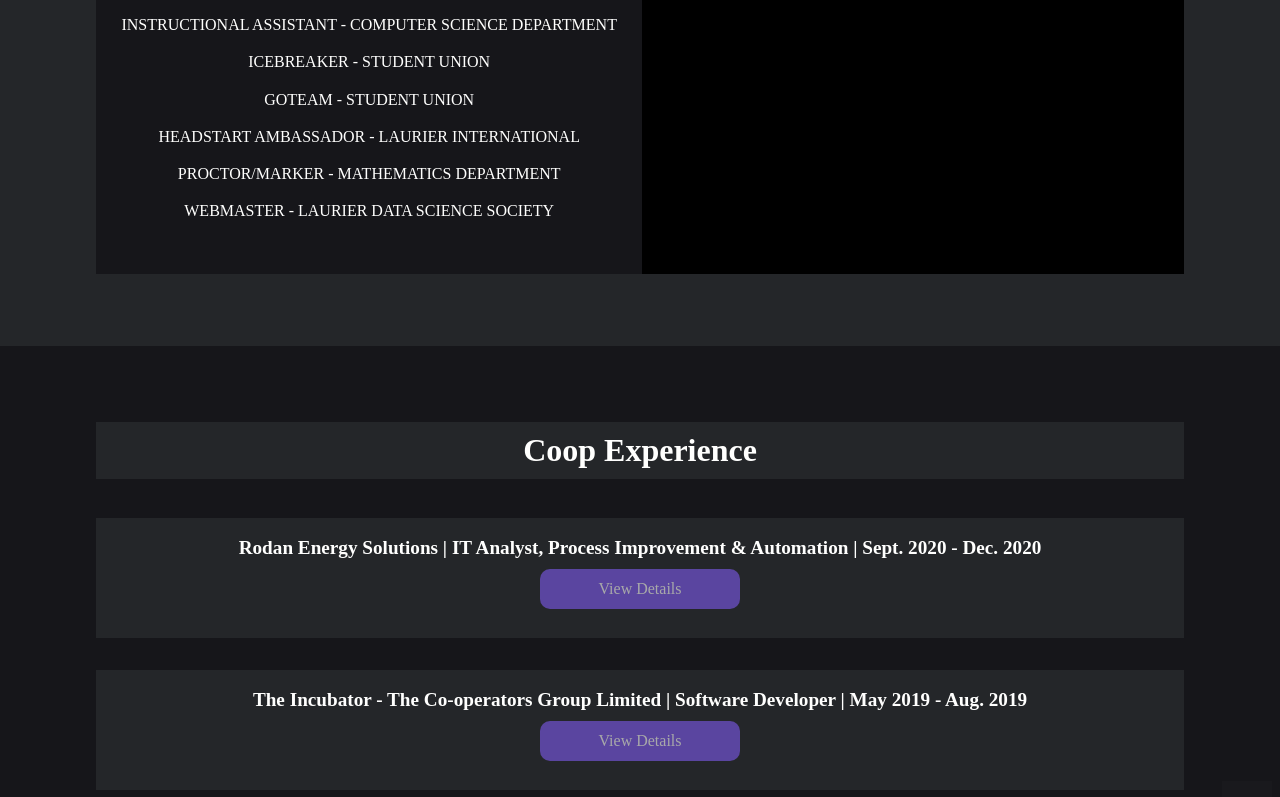
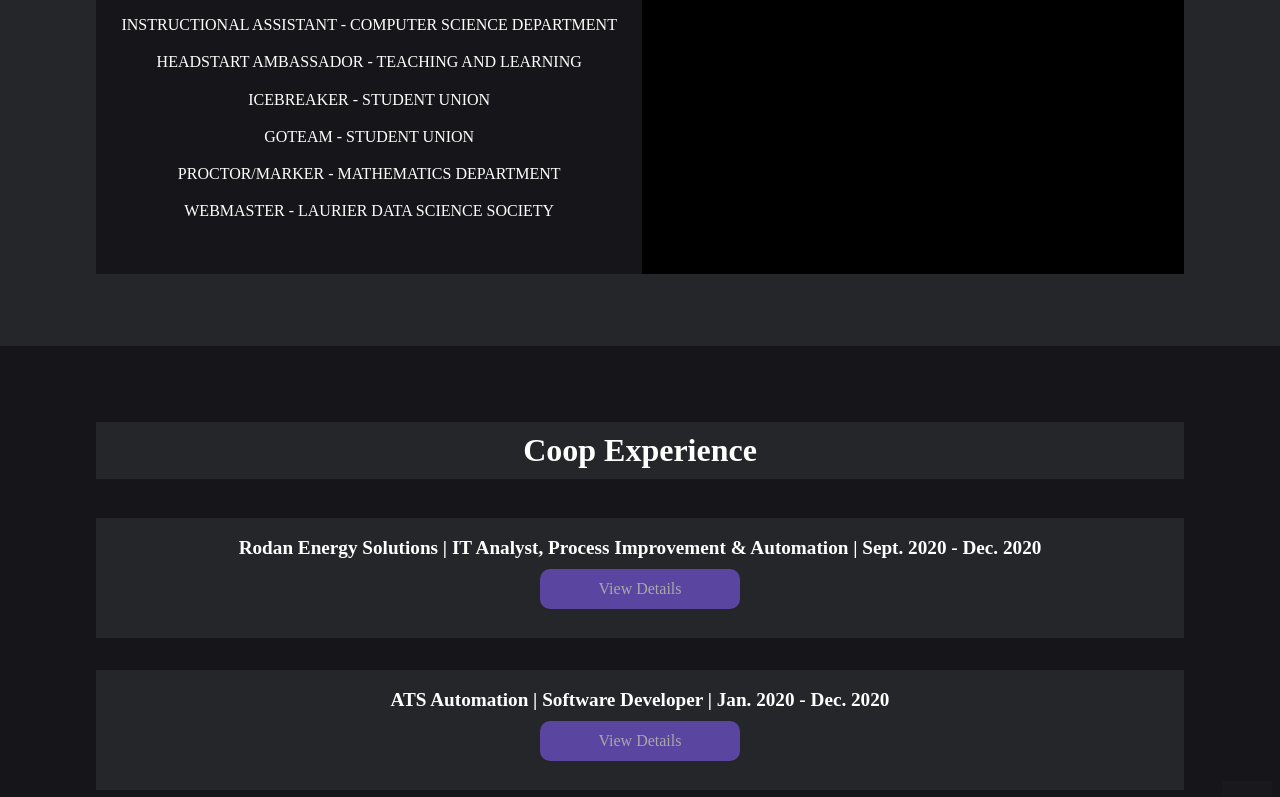
Before and after one commit to AbdulBaseetShabi/AbdulBaseetShabi.github.io, a React (Create React App) app: page / in a window 1280 px wide. Shown: the part 1440-2237 px from the top of the page. Built offline with nearby package versions, Linux system fonts and the light colour scheme.

Commit message:
updating content on website

```diff
--- a/src/global/global-variables.js
+++ b/src/global/global-variables.js
@@ -1,4 +1,4 @@
-const GOOGLE_DRIVE_PREFIX ="https://drive.google.com/uc?export=view&id=";
+const GOOGLE_DRIVE_PREFIX = "https://drive.google.com/uc?export=view&id=";
 // Education
 const EDUCATION = [
   {
@@ -19,28 +19,36 @@ const ACTIVITIES = [
   {
     name: "President - Laurier Computing Society",
     reflection: [
-      "A multi-paragraph essay commonly includes introduction and conclusion paragraphs, with topic paragraphs in between.",
-      "The introduction usually includes a thesis statement, and provides general direction for the paper. The conclusion ties together the key points. The middle paragraphs, typically one to three of them, include specific topics or points that support the thesis, or provide details related to the essay theme. An outline is helpful in organizing the content in a multi-paragraph essay. Each supporting paragraph should only cover one main topic or point.",
+      "If I had to pick, this would be my favourite experience. It was the first time I had a leadership role aside from being the eldest child. It put me in a position where I was the key decision-maker. My decisions had a direct impact on the success or the failure of the club.",
+      "This role spans over three semesters, two of which are active club seasons. In this role, I had learning experiences during the club's first active semester. Some decisions were made that could have been better. But overall, the experience improved my creative and problem-solving skillset, which resulted in a multitude of successful events.",
     ],
   },
   {
     name: "Global Engagement Student Ambassador - Laurier International",
-    reflection: [],
+    reflection: [
+      "I understand the importance of support, especially when leaving your environment to a foreign environment. I reflect on being 16 in my first year in university, after being in Toronto for a year, I felt so lost like a needle in a haystack. There was so much going on and no sense of direction on what to do. This is why I am proud of this role. I was given the opportunity to help students in a similar situation, who are coming or going on the student exchange program.",
+    ],
   },
   {
     name: "Peer Mentor/Tutor - Mathematics and Statistics Support",
-    reflection: [],
+    reflection: [
+      "It is important to give back to your community or a source that helped you get to where you currently are. This resource was that to me. In my first year, I used it a lot to better understand concepts taught in class. I had the opportunity to meet upper-year students and get valuable advice. When I became an upper-year student ('old'), I felt the need to give back. Hence, my involvement with this role.",
+    ],
   },
   {
     name: "Instructional Assistant - Computer Science department",
     reflection: [],
   },
+  {
+    name: "Headstart Ambassador - Teaching and Learning",
+    reflection: [
+      "As a headstart ambassador, my role officially is to ease the transition of students into the university lifestyle. Upon reflection, my role unofficially expands to their parents. I am reminded of how much love parents have for their kids. I see parents asking more questions, being more worried than their kids, and honestly, in need of the service more than the students. This is why sometimes I take it upon myself to cater to the needs of the parents.",
+      "This role taught me how to be more compassionate, patient and understanding, that sometimes you should be open to doing a little bit more. The worst that could happen is you learn or experience something new."
+    ],
+  },
   { name: "Icebreaker - Student Union", reflection: [] },
   { name: "GoTeam - Student Union", reflection: [] },
-  {
-    name: "Headstart Ambassador - Laurier International",
-    reflection: [],
-  },
+
   {
     name: "Proctor/Marker - Mathematics Department",
     reflection: [],
@@ -65,24 +73,11 @@ const COOPS = [
       "VBA",
       "Python",
     ],
-    summary: [],
-    type: "coop",
-  },
-  {
-    company: "The Incubator - The Co-operators Group Limited",
-    date_from: "May 2019",
-    date_to: "Aug. 2019",
-    title: "Software Developer",
-    location: "Waterloo, ON, Canada",
-    tools_and_technologies: ["Git", "Atlassian", "Visual Studio", "MongoDB"],
-    languages_and_frameworks: [
-      "HTML",
-      "CSS",
-      "JavaScript",
-      "Angular",
-      "NodeJS",
+    summary: [
+      "Compared to my other coop terms, this coop was unique in many ways. One, it was the first full-term I worked virtually from my bedroom. Secondly, it allowed me to work more autonomously. A repetitive task or process would be presented to me during my weekly meeting, and  I had full creative control on deciding what the best approach was to automate it. I had to factor in the level of technological savviness of the person that would use the tool, the approach that relied the least on 3rd party libraries or tools, and the company's current technological infrastructure.",
+      "I worked on one web application to automate sending paystubs to vendors. The project was built on NodeJS and relied on a pdf and CSV data to know who to email the appropriate information. I worked on 2 Excel-based solutions using VBA, to read, represent and export data in an appropriate format that can be imported on QuickBooks. Also, I developed a python tool that auto-filled information from a CSV file to a PDF file.",
+      "Overall, I appreciated the trust, the level of support I got, and the constant check-up to see how I was coping with the situation at the time (COVID)."
     ],
-    summary: [],
     type: "coop",
   },
   {
@@ -99,6 +94,27 @@ const COOPS = [
       "AngularJS",
       "C#",
       "SQL",
+    ],
+    summary: [
+      "This role was structured and supportive that if I was ever confused or lost, I knew where to ask for help. I had the opportunity to work with a lot of amazing individuals, both full-time and part-time employees. I learnt various aspects of the development workflow ranging from coding to testing and approving a task.",
+      "I worked on a web-based application built on C#. Even as a developer, I got the opportunity to be involved with testing, seeing aspects of automating a test, and checking potential memory leaks in an application.",
+      "I appreciated the guidance and the individuals I got to meet, who helped me be better as a professional."
+    ],
+    type: "coop",
+  },
+  {
+    company: "The Incubator - The Co-operators Group Limited",
+    date_from: "May 2019",
+    date_to: "Aug. 2019",
+    title: "Software Developer",
+    location: "Waterloo, ON, Canada",
+    tools_and_technologies: ["Git", "Atlassian", "Visual Studio", "MongoDB"],
+    languages_and_frameworks: [
+      "HTML",
+      "CSS",
+      "JavaScript",
+      "Angular",
+      "NodeJS",
     ],
     summary: [],
     type: "coop",
@@ -240,8 +256,28 @@ const PROJECTS = [
     production_link: "https://abdulbaseetshabi.github.io/web-resume/",
     source_code_link: "https://github.com/AbdulBaseetShabi/web-resume",
     description:
-      "This project is a web application that highlight my experiences.",
+      "This project is a web application that highlight my experiences. It gives people an insight into my roles and experiences, and what I gained from them.",
     image: "1bhhFCL67o7Nuij-qV5Ad5wDa2GVr0gZk",
+  },
+  {
+    name: "Web Resume REST API",
+    languages_and_frameworks: ["NodeJS", "Express", "MongoDB"],
+    tools_and_technologies: ["Visual Studio", "Git"],
+    production_link: "https://desolate-shelf-14448.herokuapp.com/",
+    source_code_link: "https://github.com/AbdulBaseetShabi/resume_backend",
+    description:
+      "An REST API built on NodeJS and Express, used to update ,via a mobile app and get the content to display on my website",
+    image: "1zs8eyFarmICVLZMtDRDv-gyyQTFTjTBa",
+  },
+  {
+    name: "Web Resume Updater",
+    languages_and_frameworks: ["Dart", "Flutter SDK"],
+    tools_and_technologies: ["Visual Studio", "Git"],
+    production_link: "",
+    source_code_link: "https://github.com/AbdulBaseetShabi/resume_updater",
+    description:
+      "A mobile application built on Flutter SDK used to update the content on my website via the Web Resume REST API",
+    image: "1uxtCTvYaUPKJky5vBasGDWHCML9zJWGw",
   },
 ];
 
@@ -252,5 +288,5 @@ module.exports = {
   WORK,
   VOLUNTEER,
   PROJECTS,
-  GOOGLE_DRIVE_PREFIX
+  GOOGLE_DRIVE_PREFIX,
 };
```
